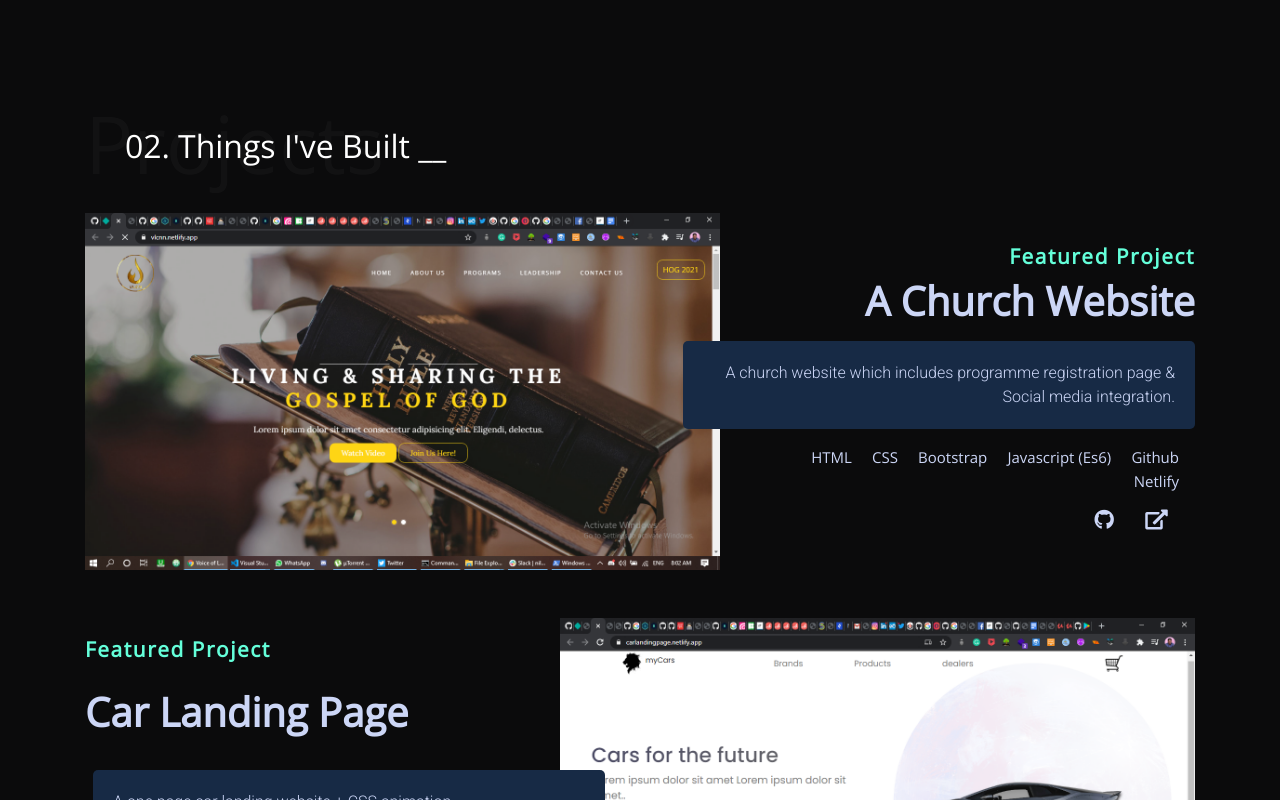
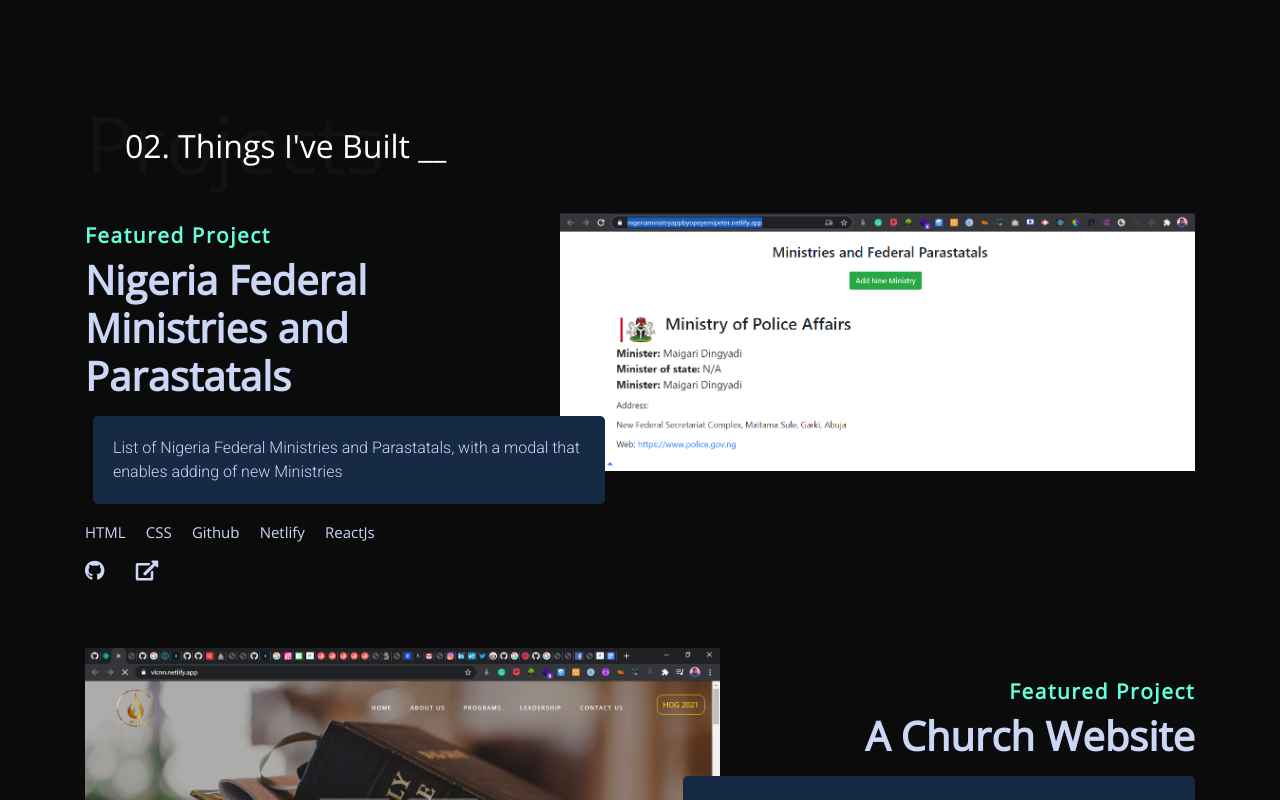
Before and after one commit to opeyemipeter1759/My-portfolio-webpage, a plain HTML site: page index.html in a window 1280 px wide. Shown: the part 2000-2800 px from the top of the page. Drawn offline with nearby package versions, Linux system fonts and the light colour scheme.

Commit message:
update on latest project

```diff
--- a/index.html
+++ b/index.html
@@ -162,7 +162,7 @@ g
                     <div class="col-4">
                       <li>HTML</li>
                       <li>Css</li>
-                      <li>Js(ES6+)</li>
+                      <li>Javascript(ES6+)</li>
                       <li>Typescript </li>
 
                     </div>
@@ -233,6 +233,35 @@ g
       <h1 class="opaqueBackground">Projects</h1>
       <section id="work" class="animate__animated animate__fadeInUp mt-5">
         <h1 class="main-heading"><span>02</span>Things I've Built&nbsp;__</h1>
+        <div class="row featuredProj mt-5">
+         <div class="col-lg-5 col-md-6 leftProj">
+         <h5 class="projTitle">featured project</h5>
+            <h1 class="projName">Nigeria Federal Ministries and Parastatals</h1>
+                 <p class="projDetails left ml-2">
+                       List of Nigeria Federal Ministries and Parastatals, with a modal that enables adding of new Ministries
+                       </p>
+       <ul class="technologies">
+            <li>HTML</li>
+              <li>CSS</li>
+                 <li>Github</li>
+                   <li>Netlify</li>
+                   <li>ReactJs</li>
+                   </ul>
+            <ul class="fontLinks">
+                <span><a href="https://github.com/opeyemipeter1759/ministryappfornigeria" target="_blank">
+                     <i class="fab fa-github"></i>
+                        </a></span>
+                          <span>
+                         <a href="https://nigeriaministryappbyopeyemipeter.netlify.app/" target="_blank">
+                             <i class="fas fa-external-link-alt"></i>
+                              </a>
+                               </span>
+                     </ul>
+                         </div>
+                          <div class="col-lg-7 col-md-6">
+                         <img src="./assets/nigeriaministryapp.png" class="img-fluid" alt="Featuredproject 1">
+                            </div>
+                          </div>
              <div class="row featuredProj mt-5">
               <div class="col-lg-7 col-md-6">
               <img src="./assets/voiceoflight.png"  class="img-fluid" alt="voice of light church website">
@@ -527,11 +556,11 @@ g
         <footer id="footer">
             <div class="socials">
             <ul>
-              <li><a href="https://twitter.com/theTech_Gent?s=09"><i class="fab fa-twitter"></i></a></li>
+              <li><a href="https://twitter.com/OpeyemiPita"><i class="fab fa-twitter"></i></a></li>
               <li><a href="https://www.linkedin.com/in/opeyemi-peter-okunola-555506147/"><i class="fab fa-linkedin"></i></a></li>
               <li><a href="https://github.com/opeyemipeter1759/"><i class="fab fa-github"></i></a></li>
             </ul>
-            <p>Built by <span> <a href="https://twitter.com/theTech_Gent?s=09">Opeyemi Peter.</a></span>  &copy;2020.  All rights reserved</p>
+            <p>Built by <span> <a href="https://twitter.com/OpeyemiPita">Opeyemi Peter.</a></span>  &copy;2020.  All rights reserved</p>
           </div>
         </footer>
 
```
Also changed, not shown: assets/nigeriaministryapp.png (added), 1 other file.
